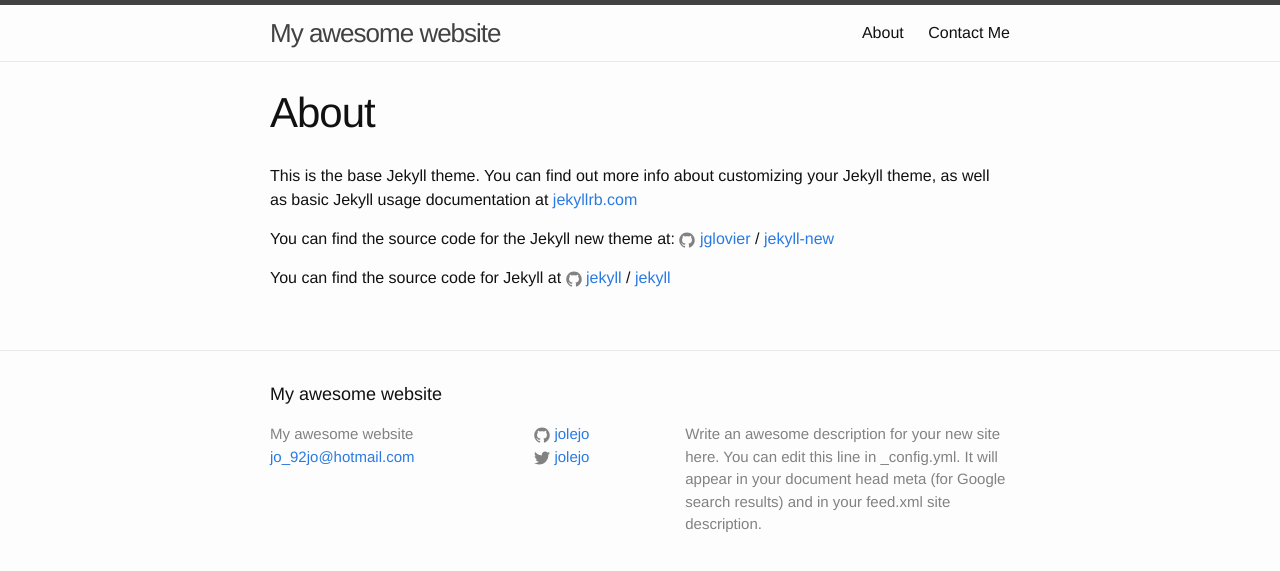
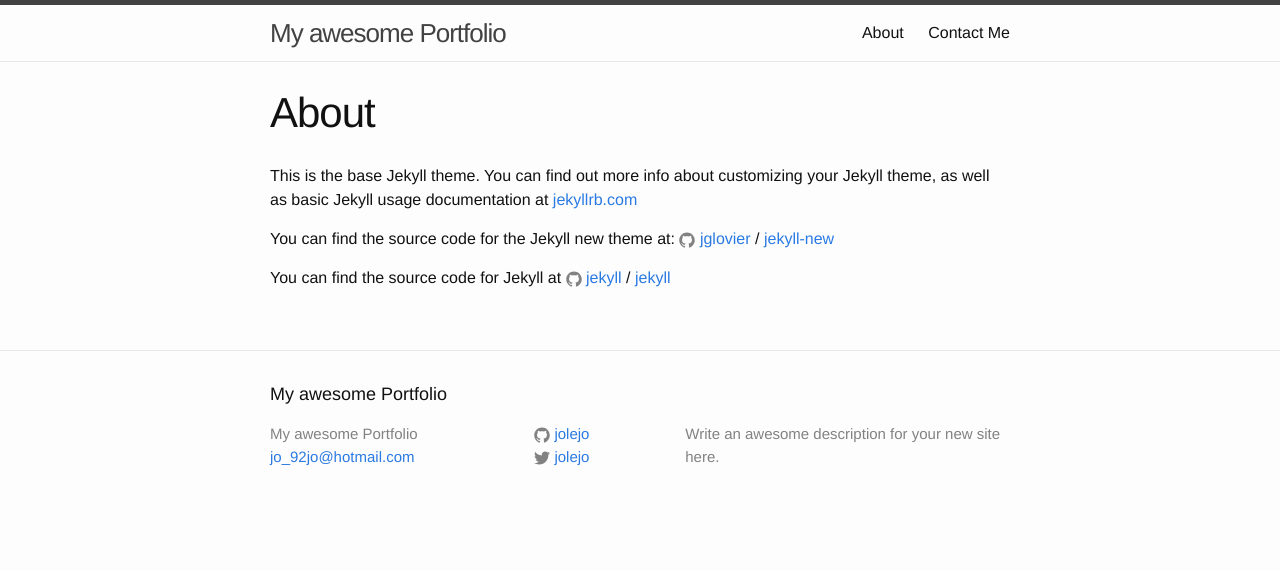
Before and after one commit to jonathan-roy-8/jekyll-test-first, a Jekyll site: the page built from about.md, in a window 1280 px wide. Shown: the top 571 px of the page. Built offline with Jekyll 4.4.1, drawn with Linux system fonts in a browser that asks for light colours; nearby versions of some CDN libraries; library files that are not in the unit come from our copies.

Commit message:
Confing setting for site

```diff
--- a/_config.yml
+++ b/_config.yml
@@ -1,21 +1,30 @@
 # Welcome to Jekyll!
 #
-# This config file is meant for settings that affect your whole blog, values
-# which you are expected to set up once and rarely need to edit after that.
-# For technical reasons, this file is *NOT* reloaded automatically when you use
-# 'jekyll serve'. If you change this file, please restart the server process.
 sass_dir: bower_components/bootstrap-sass/assets/stylesheets
 # Site settings
-title: My awesome website
+title: My awesome Portfolio
 email: jo_92jo@hotmail.com
 description: > # this means to ignore newlines until "baseurl:"
-  Write an awesome description for your new site here. You can edit this
-  line in _config.yml. It will appear in your document head meta (for
-  Google search results) and in your feed.xml site description.
+  Write an awesome description for your new site here.
 baseurl: "" # the subpath of your site, e.g. /blog
 url: "www.google.com" # the base hostname & protocol for your site
 twitter_username: jolejo
 github_username:  jolejo
+google_username: jolejo
+
+permalink: /:categories/:title
+
+links:
+    - title: About
+      url: /about
+    - title: Work
+      url: /work
+    - title: Articles
+      url: /article
+    - title: Hire me
+      url: /hire-me
+
+
 
 # Build settings
 markdown: kramdown
```
Also changed, not shown: about.md (line endings or trailing spaces).
